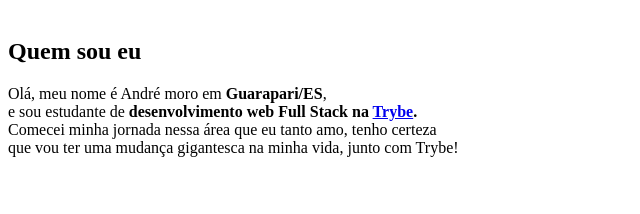
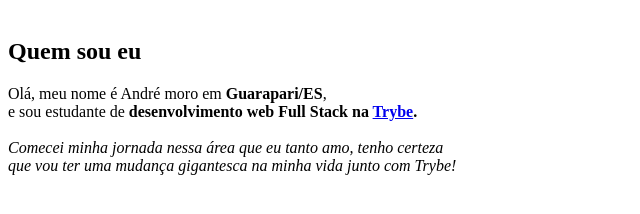
Before and after one commit to Andre-ARS/Andre-ARS.github.io, a plain HTML site: page index.html in a window 1280 px wide. Shown: the part 436-650 px from the top of the page, without its empty margins (0-640 px from the left). Drawn offline with Linux system fonts and the light colour scheme.

Commit message:
da ênfase a algumas frases

```diff
--- a/index.html
+++ b/index.html
@@ -10,6 +10,6 @@
 <img src="https://ca.slack-edge.com/TMDDFEPFU-U02LDR895B6-87633a86d8e0-512" alt="André Rodrigues Santos" width="350px">
 <br><br><br>
 <h2>Quem sou eu</h2>
-<p>Olá, meu nome é André moro em <strong>Guarapari/ES</strong>,<br> e sou estudante de <strong> desenvolvimento web Full Stack na <a href="http://www.betrybe.com" target="_blank" rel="noopener noreferrer">Trybe</a>.</strong> <br> Comecei minha jornada nessa área que eu tanto amo, tenho certeza <br> que vou ter uma mudança gigantesca na minha vida, junto com Trybe!</p>
+<p>Olá, meu nome é André moro em <strong>Guarapari/ES</strong>,<br> e sou estudante de <strong> desenvolvimento web Full Stack na <a href="http://www.betrybe.com" target="_blank" rel="noopener noreferrer">Trybe</a>.</strong> <br> <br><em> Comecei minha jornada nessa área que eu tanto amo, tenho certeza <br> que vou ter uma mudança gigantesca na minha vida junto com Trybe!</em></p>
   </body>
 </html>
```
